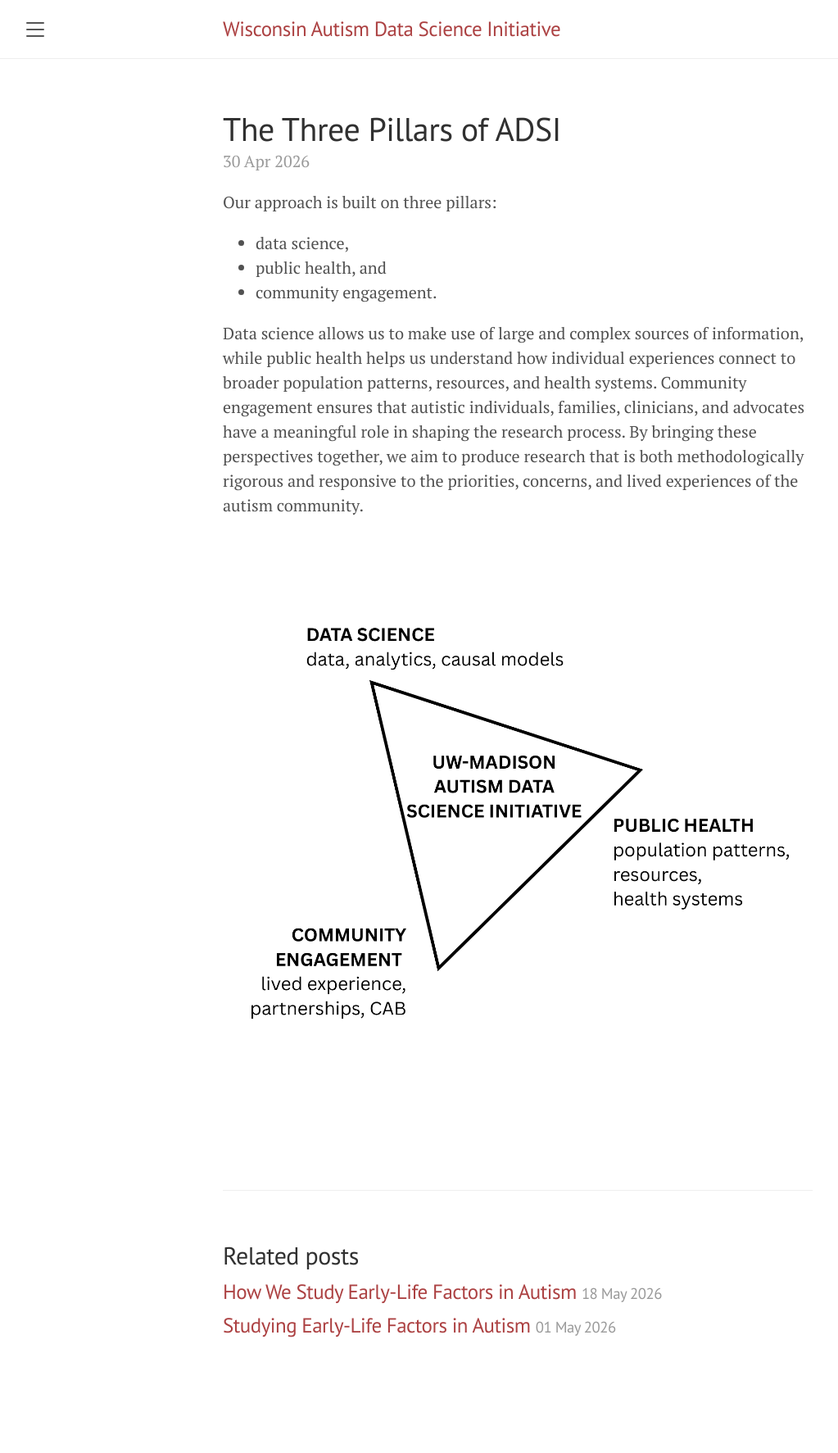
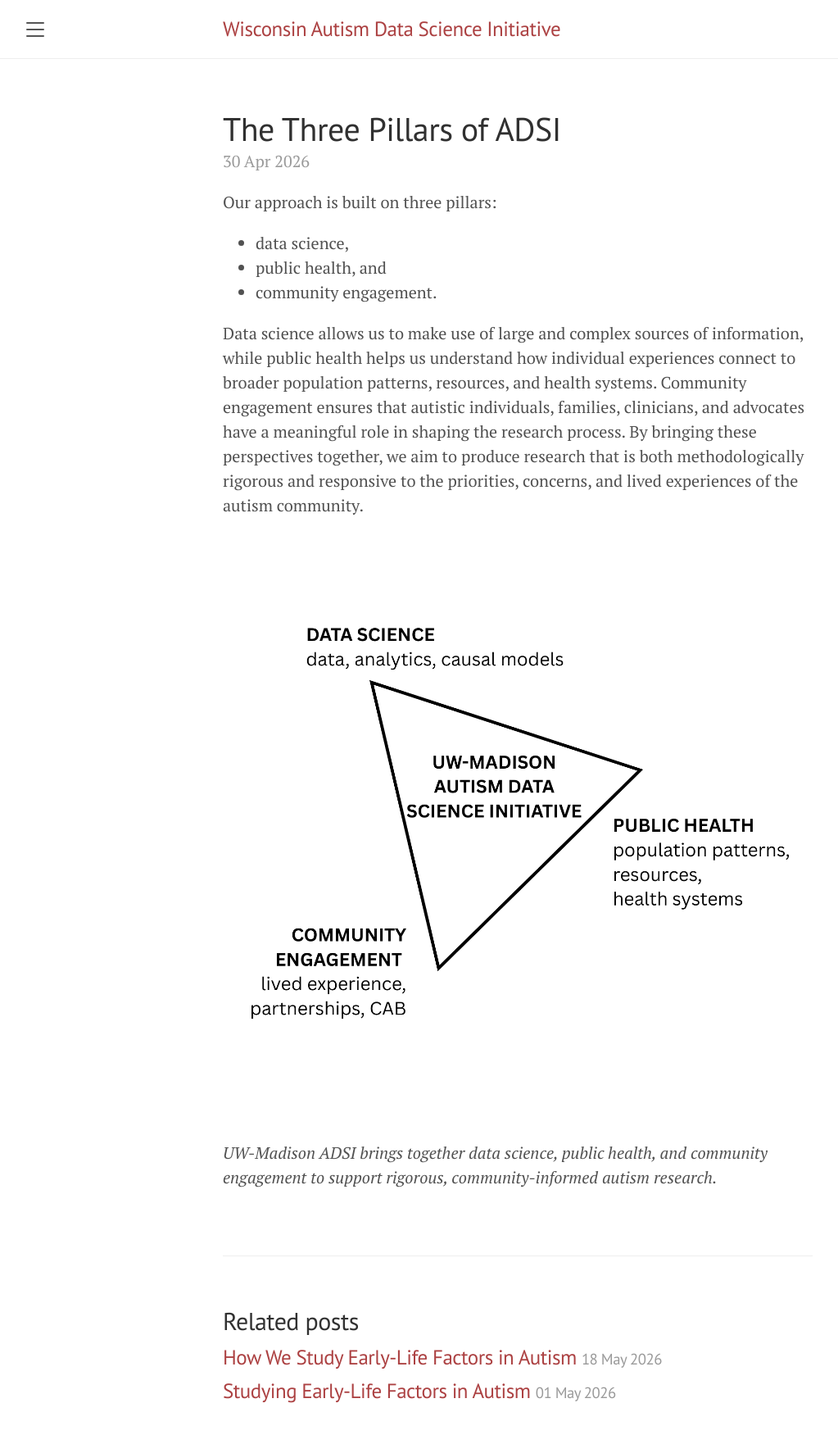
Before and after one commit to cochran4/wadsi, a Jekyll site: the page built from docs/_posts/2026-04-30-three-pillars.md, in a window 1280 px wide. Shown: the whole page at 82% size, without its empty margins (8-1031 px from the left). Built offline with Jekyll 4.4.1, drawn with Linux system fonts in a browser that asks for light colours; before the commit the page ends 1693 px from its top, so only the background shows below that.

Commit message:
Update 2026-04-30-three-pillars.md

```diff
--- a/docs/_posts/2026-04-30-three-pillars.md
+++ b/docs/_posts/2026-04-30-three-pillars.md
@@ -10,3 +10,4 @@
 Data science allows us to make use of large and complex sources of information, while public health helps us understand how individual experiences connect to broader population patterns, resources, and health systems. Community engagement ensures that autistic individuals, families, clinicians, and advocates have a meaningful role in shaping the research process. By bringing these perspectives together, we aim to produce research that is both methodologically rigorous and responsive to the priorities, concerns, and lived experiences of the autism community.
 
 ![Triangle diagram illustrating the three pillars of the ADSI research approach. Data Science contributes data, analytics, and causal models; Public Health contributes understanding of population patterns, resources, and health systems; and Community Engagement contributes lived experience, partnerships, and Community Advisory Board input. Together, these pillars support autism research.]({{ "images/3pillars1.png" | relative_url }} "three pillars of UW-Madison Autism Data Science Initiative")
+*UW-Madison ADSI brings together data science, public health, and community engagement to support rigorous, community-informed autism research.*
```
